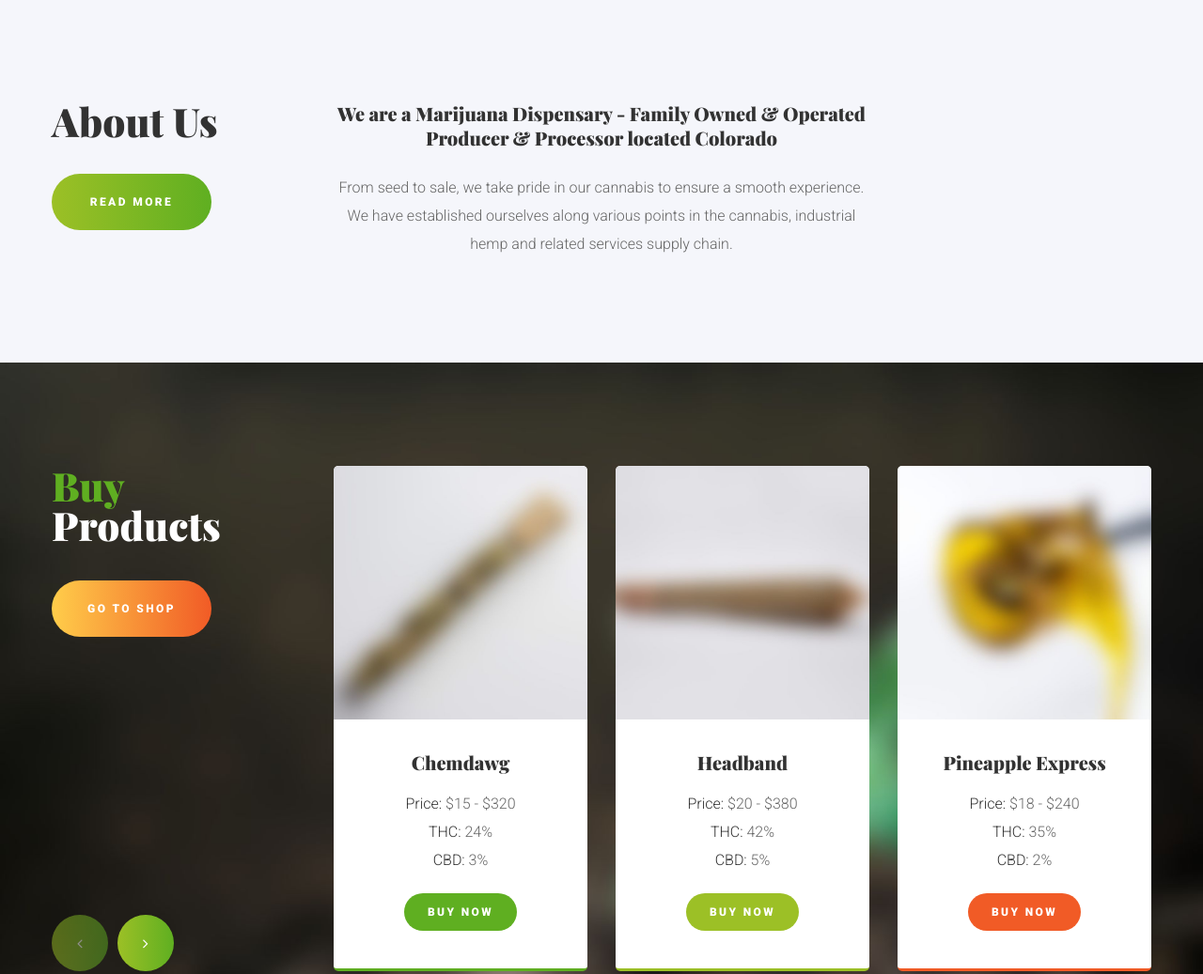
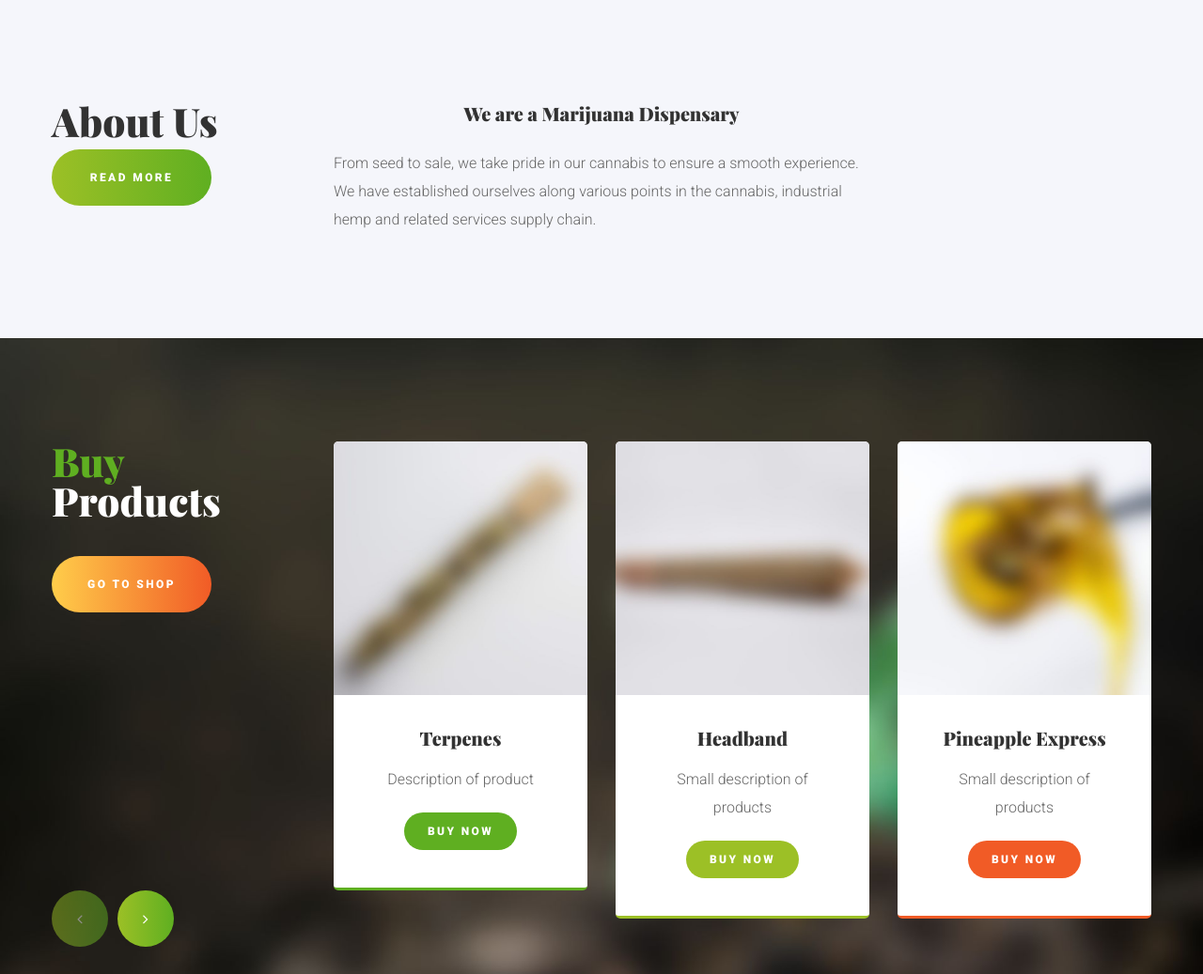
Before and after one commit to superrcoop/strainvault, a plain HTML site: page index.html in a window 1280 px wide. Shown: the part 863-1900 px from the top of the page at 94% size. Drawn offline with nearby package versions, Linux system fonts and the light colour scheme; some packages are replaced by stand-ins of ours; files whose address does not match are found by name.

Commit message:
update header

```diff
--- a/index.html
+++ b/index.html
@@ -68,7 +68,7 @@
 			<header class="page_header header_white divided_items tall_header template_header toggler_xs_right columns_margin_0">
 				<div class="container-fluid">
 					<div class="row">
-						<div class="col-xs-12 display_table">
+						<div class="col-12 display_table">
 							<div class="header_left_logo display_table_cell"> <a href="./" class="logo">
                         <img src="img/sv.png" alt="">
                     </a> </div>
@@ -184,14 +184,14 @@
 			<section id="about" class="ls ms section_padding_top_135 section_padding_bottom_140">
 				<div class="container">
 					<div class="row">
-						<div class="col-xs-12 col-lg-3 text-center text-sm-left">
+						<div class="col-xs-12 col-lg-3 text-center text-lg-left">
 							<h2 class="section_header">About Us</h2>
 						</div>
-						<div class="col-xs-12 col-sm-8 col-md-9 col-lg-6 text-center text-sm-left text-lg-center">
-							<p class="section_excerpt grey">We are a Marijuana Dispensary - Family Owned &amp; Operated Producer &amp; Processor located Colorado</p>
-							<p>From seed to sale, we take pride in our cannabis to ensure a smooth experience. We have established ourselves along various points in the cannabis, industrial hemp and related services supply chain.</p>
+						<div class="col-xs-12  col-lg-6 text-center text-lg-center">
+							<p class="section_excerpt grey">We are a Marijuana Dispensary </p>
+							<p class="text-left">From seed to sale, we take pride in our cannabis to ensure a smooth experience. We have established ourselves along various points in the cannabis, industrial hemp and related services supply chain.</p>
 						</div>
-						<div class="col-xs-12 text-center text-sm-left">
+						<div class="col-xs-12 text-center text-lg-left">
 						<a href="about.html" class="theme_button gradient1 min_width_button">Read more</a> </div>
 					</div>
 				</div>
@@ -206,9 +206,9 @@
 								<article class="product vertical-item content-padding rounded overflow_hidden ls bottom_color_border text-center">
 									<div class="item-media"> <img src="images/shop/01.jpg" alt="" /> </div>
 									<div class="item-content">
-										<h3 class="entry-title"> <a href="shop-product.html">Chemdawg</a> </h3>
+										<h3 class="entry-title"> <a href="shop-product.html">Terpenes</a> </h3>
 										<div class="entry-content">
-											<p> <span class="grey">Price:</span> $15 - $320<br> <span class="grey">THC:</span> 24%<br> <span class="grey">CBD:</span> 3%<br> </p>
+											<p> Description of product </p>
 										</div>
 										<p class="product_buttons"> <a href="shop-product.html" class="theme_button color1 min_width_button small_button">buy now</a> </p>
 									</div>
@@ -218,7 +218,7 @@
 									<div class="item-content">
 										<h3 class="entry-title"> <a href="shop-product.html">Headband</a> </h3>
 										<div class="entry-content">
-											<p> <span class="grey">Price:</span> $20 - $380<br> <span class="grey">THC:</span> 42%<br> <span class="grey">CBD:</span> 5%<br> </p>
+											<p> Small description of products</p>
 										</div>
 										<p class="product_buttons"> <a href="shop-product.html" class="theme_button color1 min_width_button small_button">buy now</a> </p>
 									</div>
@@ -228,7 +228,7 @@
 									<div class="item-content">
 										<h3 class="entry-title"> <a href="shop-product.html">Pineapple Express</a> </h3>
 										<div class="entry-content">
-											<p> <span class="grey">Price:</span> $18 - $240<br> <span class="grey">THC:</span> 35%<br> <span class="grey">CBD:</span> 2%<br> </p>
+											<p> Small description of products </p>
 										</div>
 										<p class="product_buttons"> <a href="shop-product.html" class="theme_button color1 min_width_button small_button">buy now</a> </p>
 									</div>
@@ -272,7 +272,6 @@
 				<div class="container">
 					<div class="row">
 						<div class="col-sm-12 text-center">
-							<div class="logo vertical_logo"> <img src="images/logo-light.png" alt=""> </div>
 							<ul class="topmargin_40 inline-content small-text darklinks">
 								<li> <a href="#0" class="socicon-facebook text-icon">Facebook</a> </li>
 								<li> <a href="#0" class="socicon-twitter text-icon">Twitter</a> </li>
```
Also changed, not shown: 1 other file.
